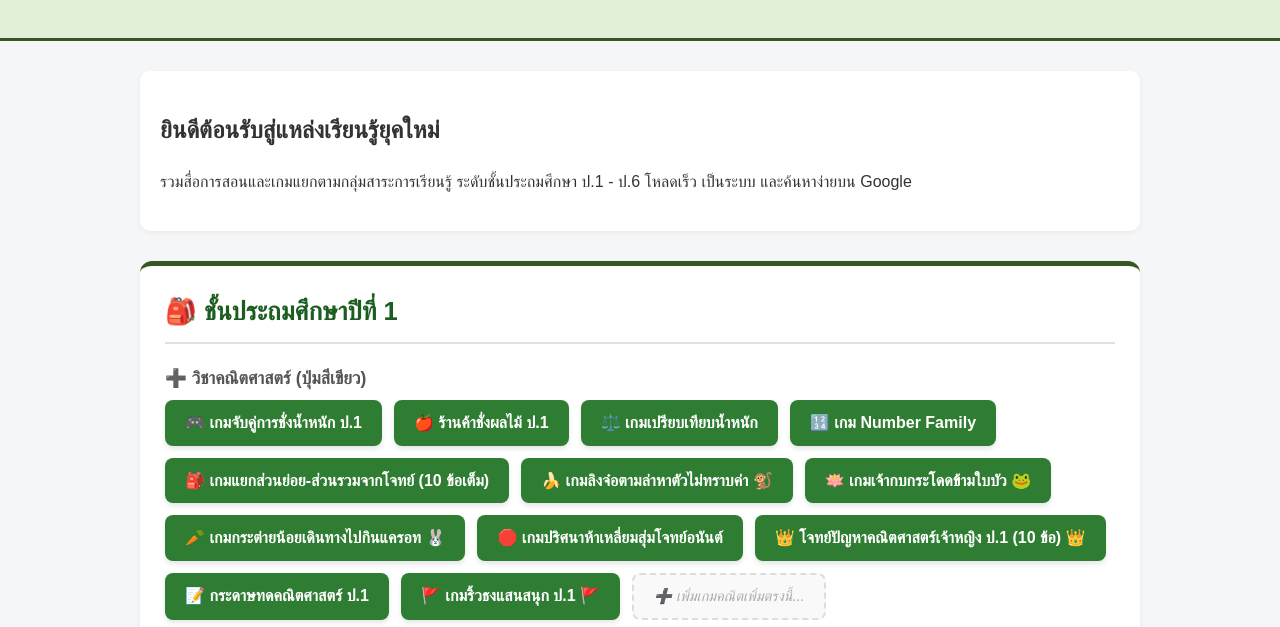
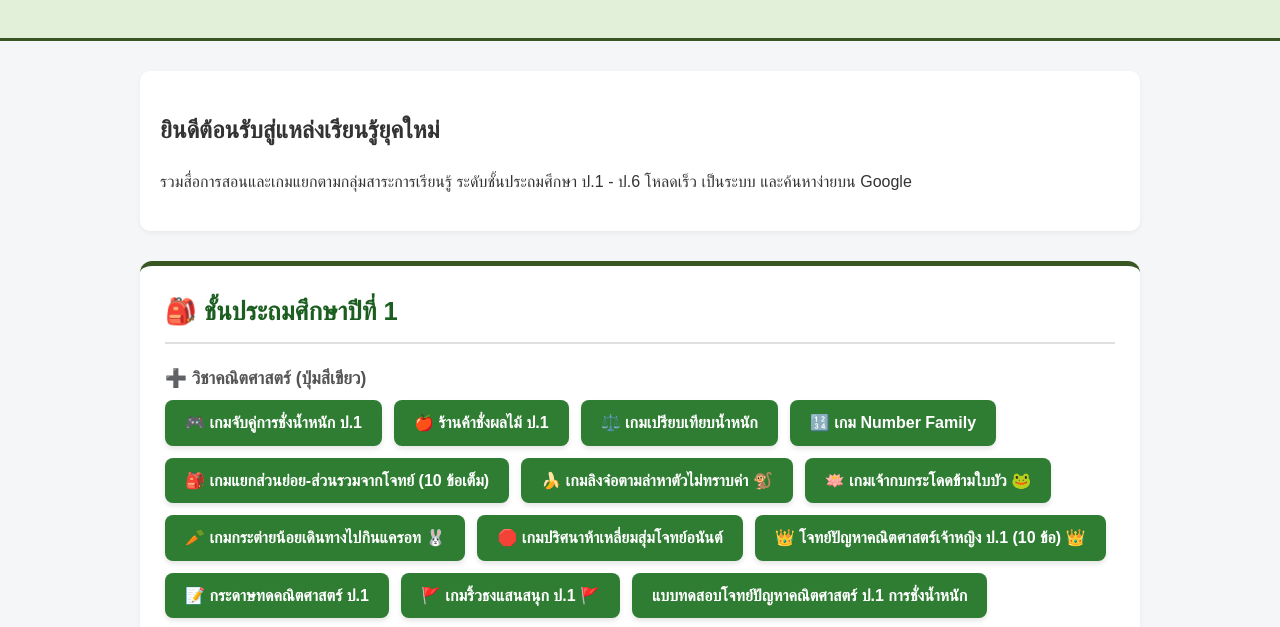
Before and after one commit to KruDurian/krudurian.github.io, a plain HTML site: page index.html in a window 1280 px wide. Shown: the part 116-743 px from the top of the page. Drawn offline with Linux system fonts and the light colour scheme.

Commit message:
Update index.html

```diff
--- a/index.html
+++ b/index.html
@@ -76,6 +76,7 @@
                     <a href="thai-math-maze-game.html" target="_blank" rel="noopener" class="btn-game btn-math"> 👑 โจทย์ปัญหาคณิตศาสตร์เจ้าหญิง ป.1 (10 ข้อ) 👑</a>
                     <a href="math-scratchpad.html" target="_blank" rel="noopener" class="btn-game btn-math"> 📝 กระดาษทดคณิตศาสตร์ ป.1 </a>
                     <a href="flag-pattern.html" target="_blank" rel="noopener" class="btn-game btn-math">🚩 เกมริ้วธงแสนสนุก ป.1 🚩</a>
+                    <a href="math-weight-p1.html" target="_blank" rel="noopener" class="btn-game btn-math">แบบทดสอบโจทย์ปัญหาคณิตศาสตร์ ป.1 การชั่งน้ำหนัก</a>
 
 
 
```
